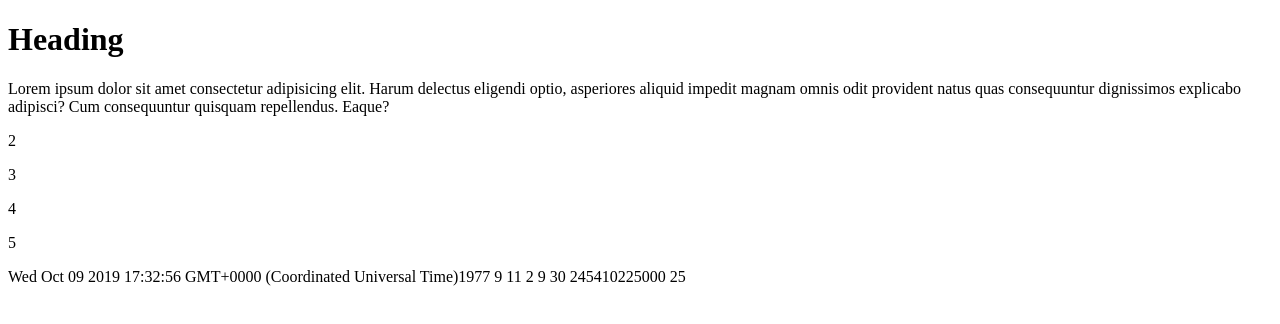
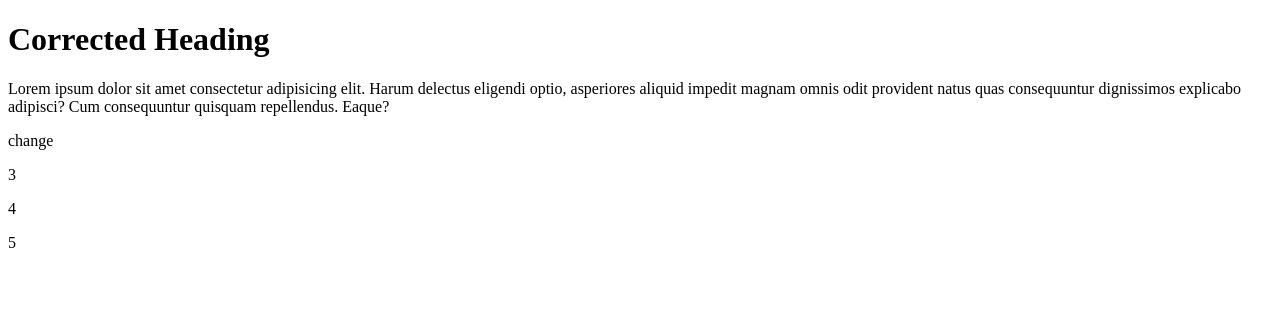
Before and after one commit to DanielzGIThub/iSA_FD_JavaScript, a plain HTML site: page index.html in a window 1280 px wide. Drawn offline with Linux system fonts and the light colour scheme.

Commit message:
Document object model (DOM) getting Elements

```diff
--- a/hello.js
+++ b/hello.js
@@ -1,21 +1,15 @@
-var myDate = new Date();
-console.log(myDate);
-document.write(myDate);
+console.log(document.getElementsByClassName("lorem"));
 
-var myBirthday = new Date(1977, 9, 11, 9, 30, 25); //moths are counted fomr 0 to 11
-document.write(myBirthday.getFullYear());
-document.write(" ");
-document.write(myBirthday.getMonth());
-document.write(" ");
-document.write(myBirthday.getDate());
-document.write(" ");
-document.write(myBirthday.getDay());
-document.write(" ");
-document.write(myBirthday.getHours());
-document.write(" ");
-document.write(myBirthday.getMinutes());
-document.write(" ");
-document.write(myBirthday.getTime());
-document.write(" ");
-document.write(myBirthday.getSeconds());
-document.write(" ");
+var ps = document.getElementsByClassName("lorem");
+
+console.log(ps);
+
+
+
+ps[1].innerHTML = "change";
+
+
+var myHeading = document.getElementById("678");
+
+
+myHeading.innerHTML = "Corrected Heading";
--- a/index.html
+++ b/index.html
@@ -9,11 +9,11 @@
 <body>
     <div>
         <h1 id="678">Heading</h1>
-        <p>Lorem ipsum dolor sit amet consectetur adipisicing elit. Harum delectus eligendi optio, asperiores aliquid impedit magnam omnis odit provident natus quas consequuntur dignissimos explicabo adipisci? Cum consequuntur quisquam repellendus. Eaque?</p>
-        <p>2</p>
-        <p>3</p>
-        <p>4</p>
-        <p>5</p>
+        <p class="lorem">Lorem ipsum dolor sit amet consectetur adipisicing elit. Harum delectus eligendi optio, asperiores aliquid impedit magnam omnis odit provident natus quas consequuntur dignissimos explicabo adipisci? Cum consequuntur quisquam repellendus. Eaque?</p>
+        <p class="lorem">2</p>
+        <p class="lorem">3</p>
+        <p class="lorem">4</p>
+        <p class="lorem">5</p>
     </div>
 
     <!-- JavaScript should placed ata the end of the body -->
```
